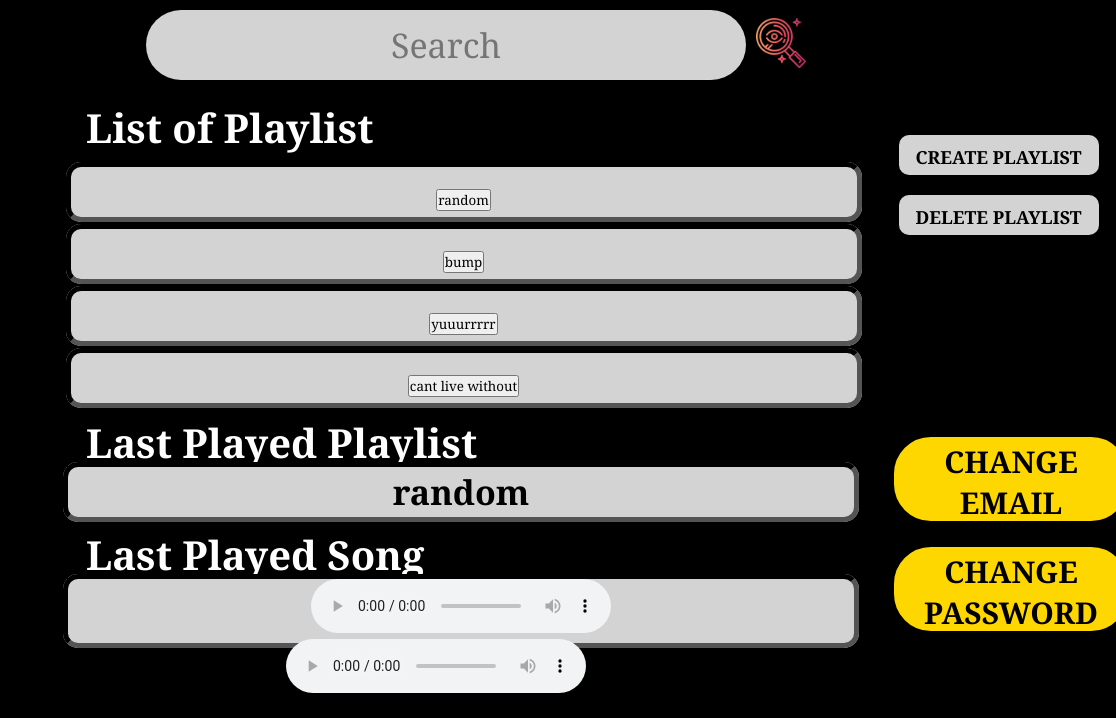
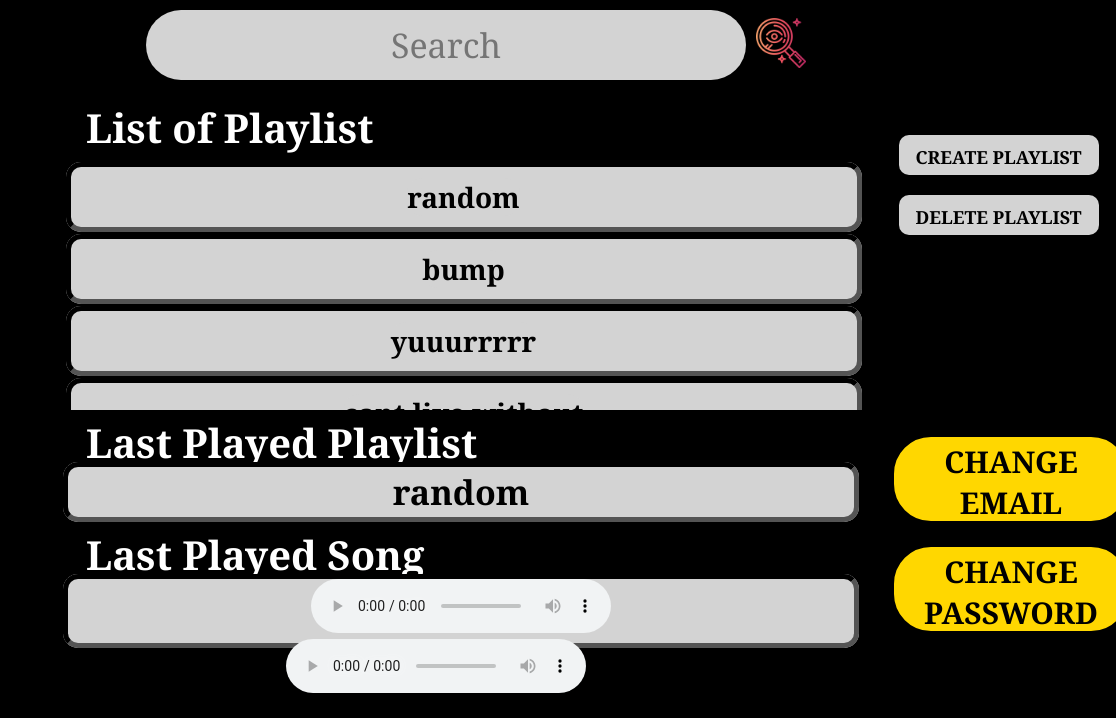
Before and after one commit to jyrz13149/Music_Player, a PHP site: page /Music_Player/logged_in/home.php in a window 1360 px wide. Shown: the part 147-865 px from the top of the page, without its empty margins (244-1360 px from the left). Run offline with PHP 8.4, Linux system fonts and the light colour scheme; a user stored in the database is signed in; data comes from the database, SQL or seed files in the repository; data that the repository does not hold is empty.

Commit message:
updated button css

```diff
--- a/logged_in/home.css
+++ b/logged_in/home.css
@@ -188,7 +188,7 @@
 div.playlists div.lists table tr.names {
   background-color: lightgray;
   color: black;
-  height: 60px;
+  height: 70px;
   text-align: center;
 }
 
@@ -196,8 +196,16 @@
   border-radius: 15px;
   border-color: black;
   border-width: 5px;
-  font-size: 34px;
+}
+
+div.playlists div.lists table tr.names td button {
+  text-align: center;
+  align-items: center;
+  font-size: 28px;
   font-weight: bold;
+  border: none;
+  border-radius: 15px;
+  background-color: lightgray;
 }
 
 div.playlists div.playlist_actions {
```
